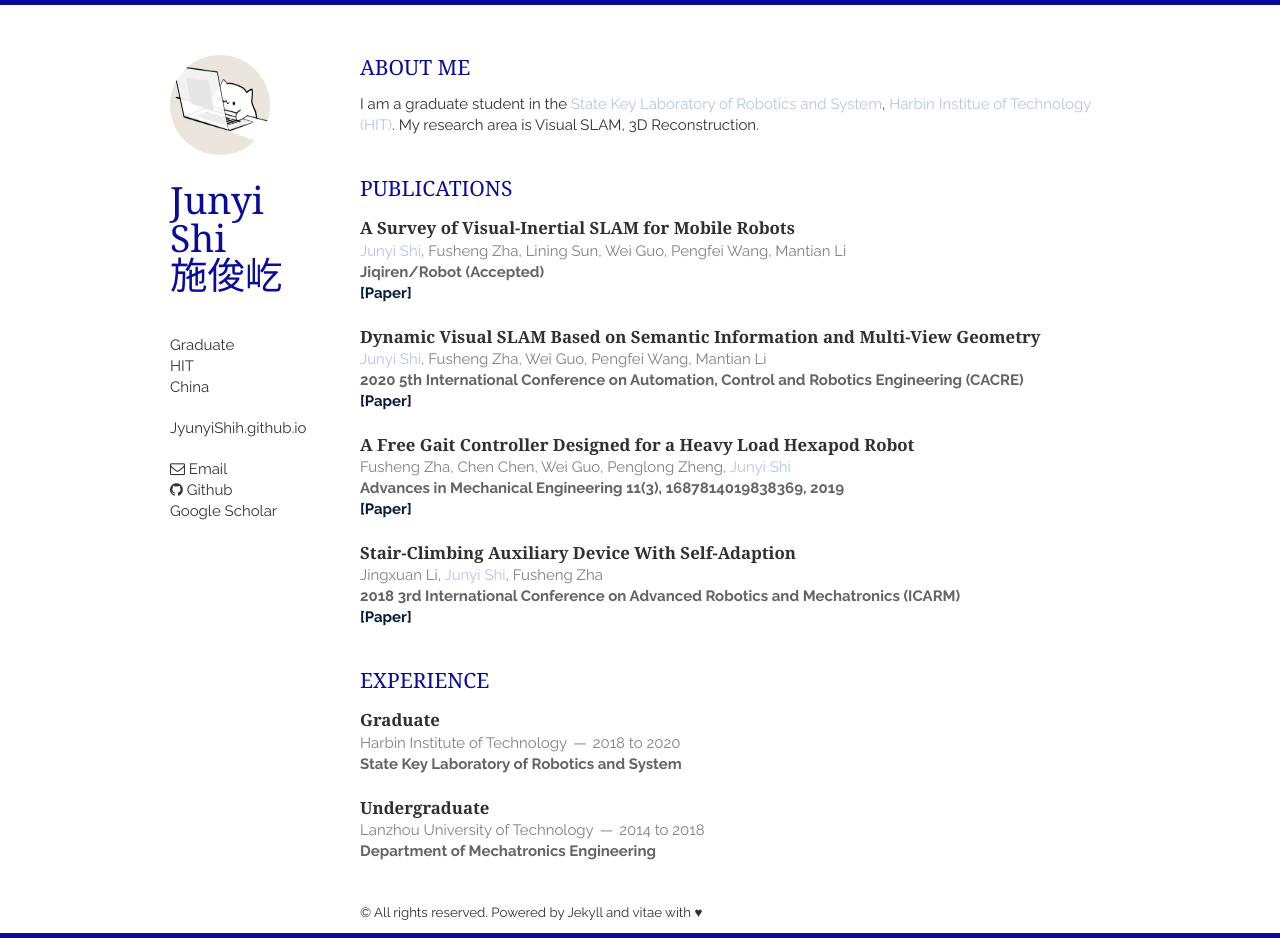
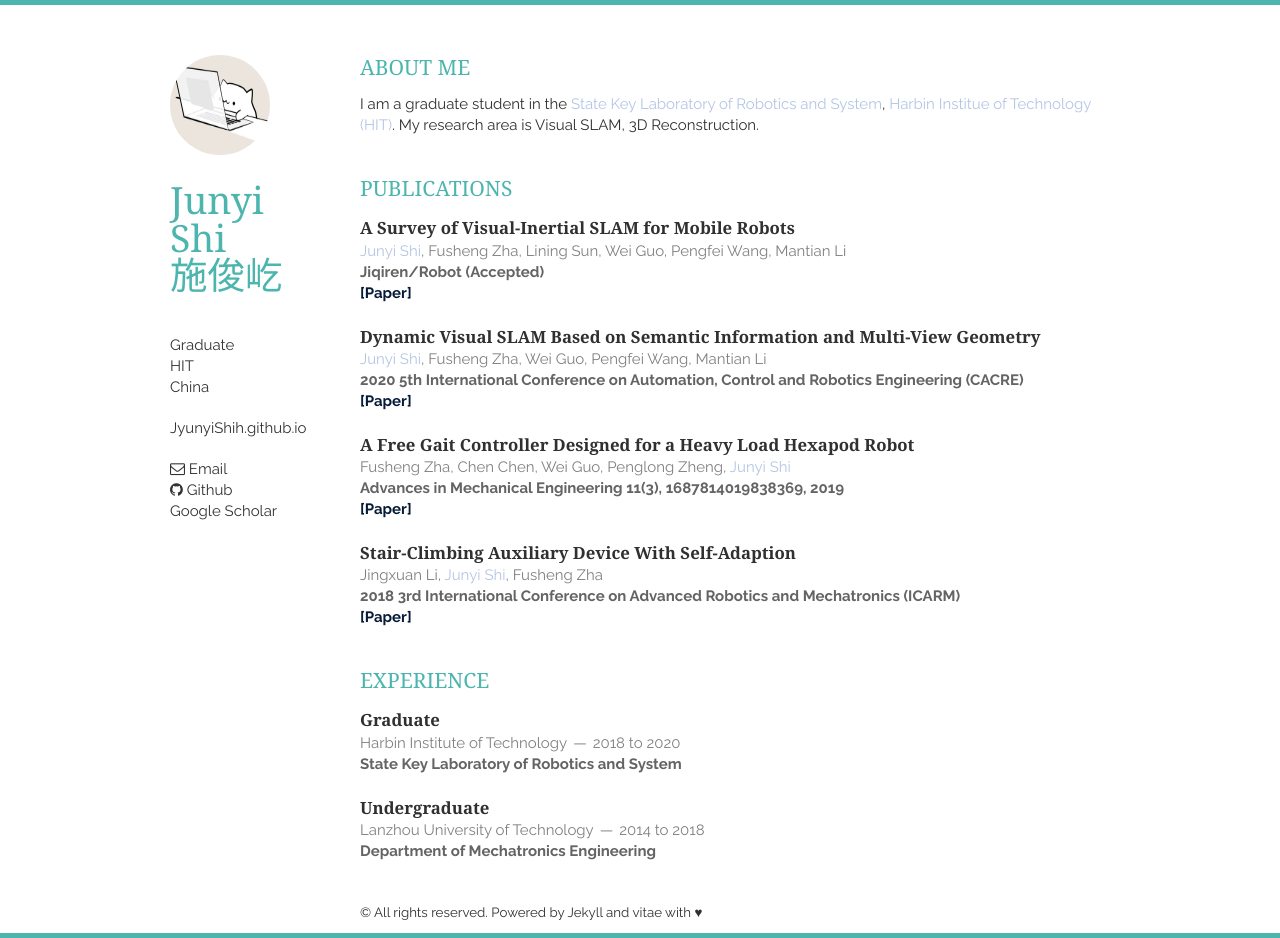
Before and after one commit to JunYiShih/JunYiShih.github.io, a Jekyll site: the page built from index.html, in a window 1280 px wide. Built offline with Jekyll 4.4.1, drawn with Linux system fonts in a browser that asks for light colours; nearby versions of some CDN libraries; the list of posts is cut into pages by our own code; a style sheet for code colours, icons or effects is not loaded.

Commit message:
Update layout.css

```diff
--- a/static/css/layout.css
+++ b/static/css/layout.css
@@ -5,8 +5,8 @@
     font-size: 15px;
     line-height: 21px;
     color: rgb(48, 48, 48);
-    border-top: 5px solid #090C9B;
-    border-bottom: 5px solid #090C9B;
+    border-top: 5px solid #4CB5AE;
+    border-bottom: 5px solid #4CB5AE;
 }
 
 .container {
@@ -23,7 +23,7 @@
 }
 
 a:hover, a:focus {
-    color: #090C9B;
+    color: #4CB5AE;
 }
 
 p, address {
@@ -40,7 +40,7 @@
 }
 
 header > h1, section > h1 {
-    color: #090C9B;
+    color: #4CB5AE;
 }
 
 header > h1 {
```
